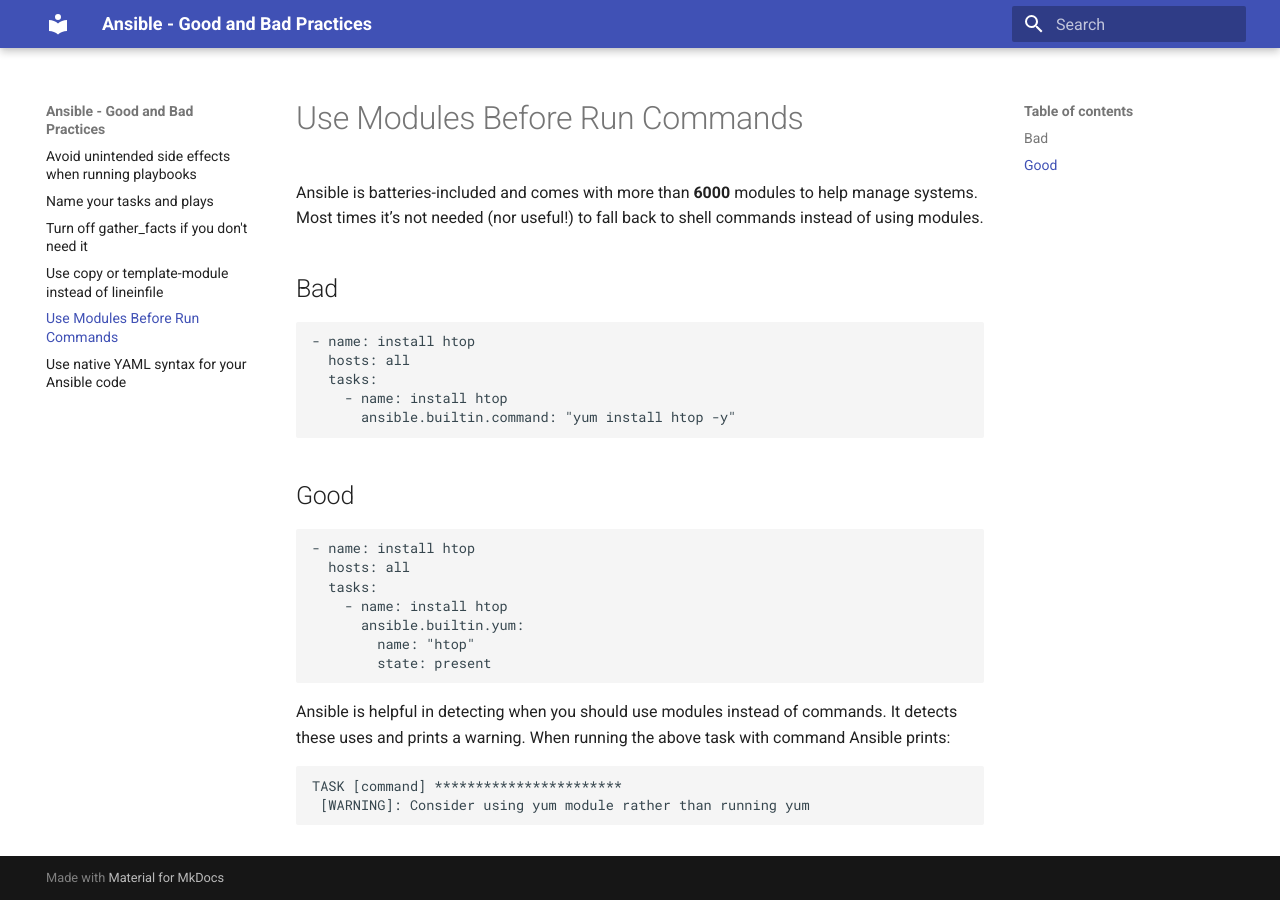
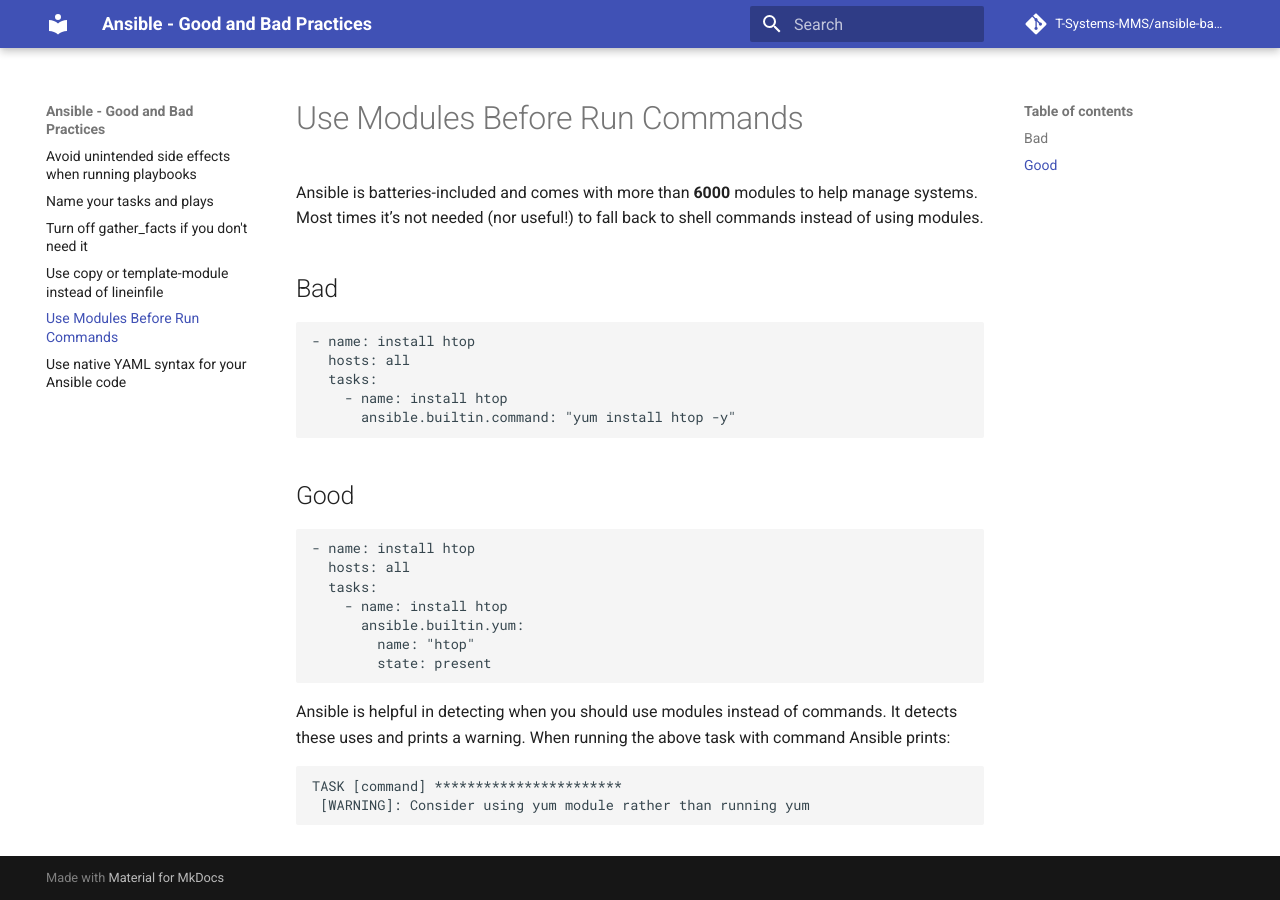
Before and after one commit to telekom-mms/ansible-bad-and-good-practices, an MkDocs documentation site: the page built from docs/use_modules_before_run_commands.md, in a window 1280 px wide. Built offline with MkDocs 1.6.1 and Material for MkDocs 9.7.7, drawn with Linux system fonts in a browser that asks for light colours; comment, search, counter and statistics services are not loaded.

Commit message:
added repo name and repo url to fix links

```diff
--- a/mkdocs.yml
+++ b/mkdocs.yml
@@ -1,4 +1,6 @@
 site_name: Ansible - Good and Bad Practices
 docs_dir: docs/
+repo_name: 'T-Systems-MMS/ansible-bad-and-good-practices'
+repo_url: 'https://github.com/T-Systems-MMS/ansible-bad-and-good-practices'
 theme:
   name: 'material'
```
